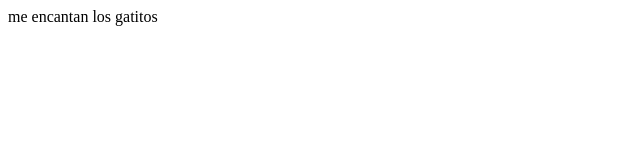
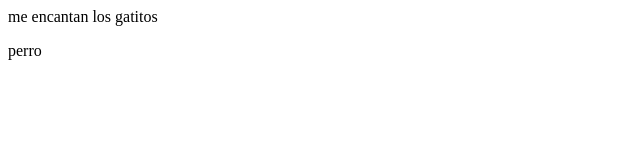
Before and after one commit to Mario-trapito/Homestuck, a plain HTML site: page index.html in a window 1280 px wide. Shown: the full height of the page, 0-640 px from the left. Drawn offline with Linux system fonts and the light colour scheme.

Commit message:
update dogs

```diff
--- a/index.html
+++ b/index.html
@@ -7,5 +7,6 @@
 </head>
 <body>
     me encantan los gatitos
+    <p>perro</p>
 </body>
 </html>
```
